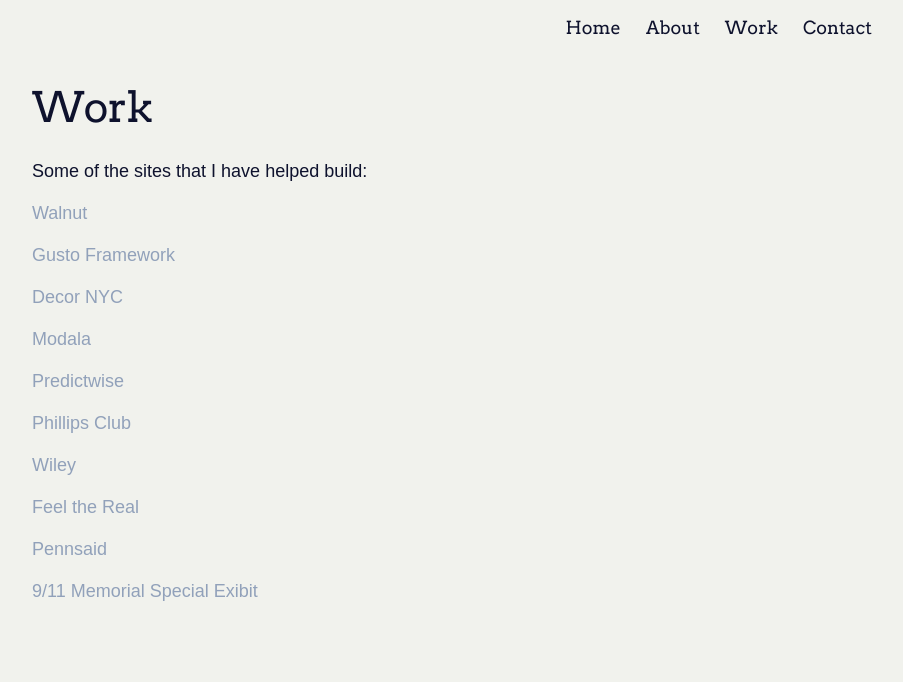
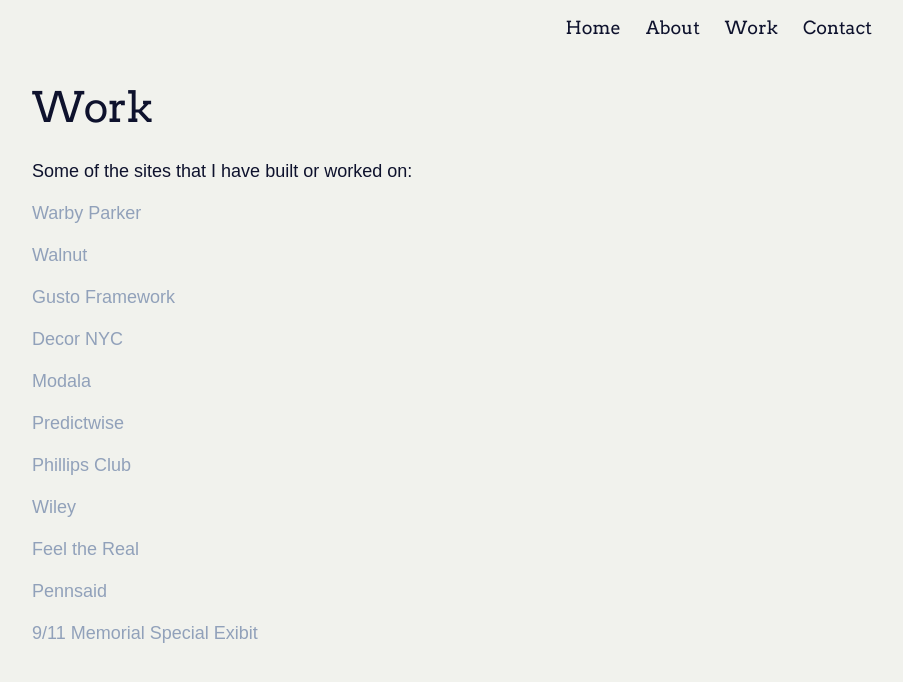
Before and after one commit to erikleon/erikcan, a Jekyll site: the page built from src/work.md, in a window 1280 px wide. Shown: the top 682 px of the page, without its empty margins (188-1091 px from the left). Built offline with Jekyll 4.4.1, drawn with Linux system fonts in a browser that asks for light colours.

Commit message:
add warby to work history, reorder

```diff
--- a/src/work.md
+++ b/src/work.md
@@ -4,7 +4,9 @@ title: Work
 permalink: /work/
 
 ---
-Some of the sites that I have helped build:
+Some of the sites that I have built or worked on:
+
+<a target="_blank" href="https://warbyparker.com/">Warby Parker</a>
 
 <a target="_blank" href="https://walnuthome.com/">Walnut</a>
 
```
